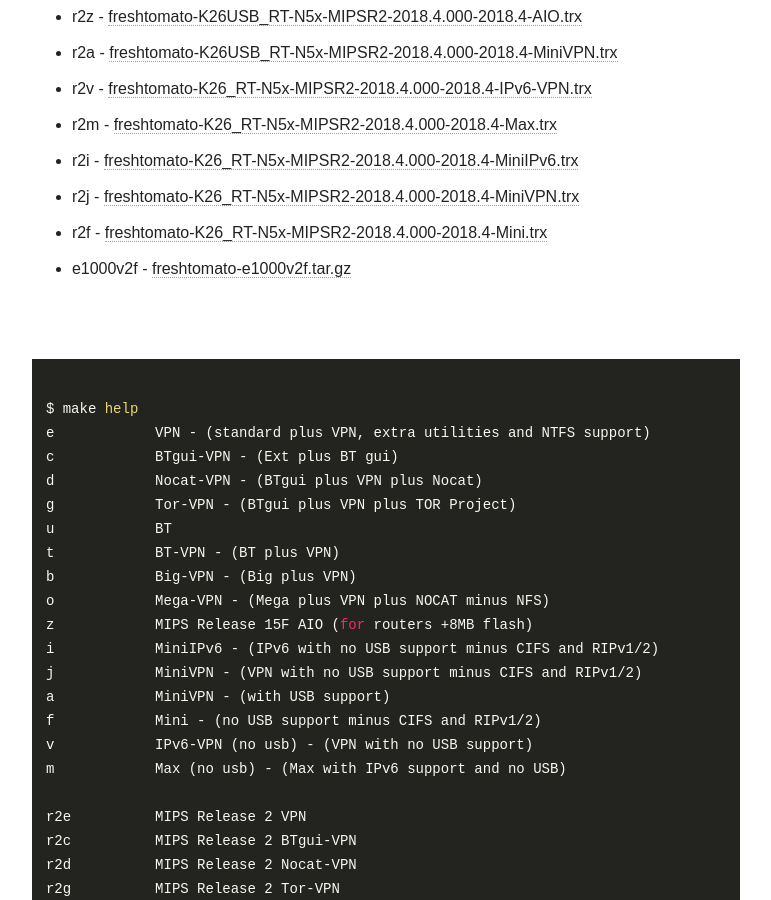
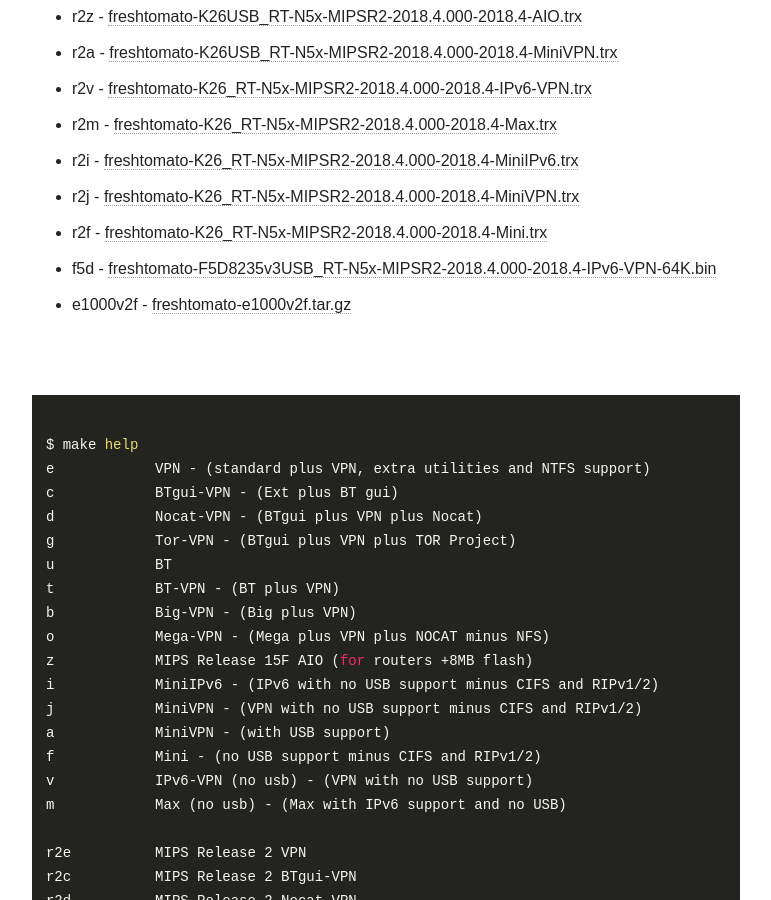
Before and after one commit to oglopss/freshtomato-mips-ci-jekyll, a Jekyll site: the page built from index.html, in a window 1280 px wide and 900 px high, scrolled down 919 px. Shown: the whole window, without its empty margins (254-1025 px from the left). Built offline with Jekyll 4.4.1, drawn with Linux system fonts in a browser that asks for light colours; nearby versions of some CDN libraries.

Commit message:
Travis build 39 f5d pushed to gh-pages

```diff
--- a/_data/ss.yml
+++ b/_data/ss.yml
@@ -16,3 +16,4 @@
   - 0009 r2z freshtomato-K26USB_RT-N5x-MIPSR2-2018.4.000-2018.4-AIO.trx
   - 0015 r2f freshtomato-K26_RT-N5x-MIPSR2-2018.4.000-2018.4-Mini.trx
   - 0018 e1000v2f freshtomato-e1000v2f.tar.gz
+  - 0016 f5d freshtomato-F5D8235v3USB_RT-N5x-MIPSR2-2018.4.000-2018.4-IPv6-VPN-64K.bin
```
Also changed, not shown: 1 other file.
